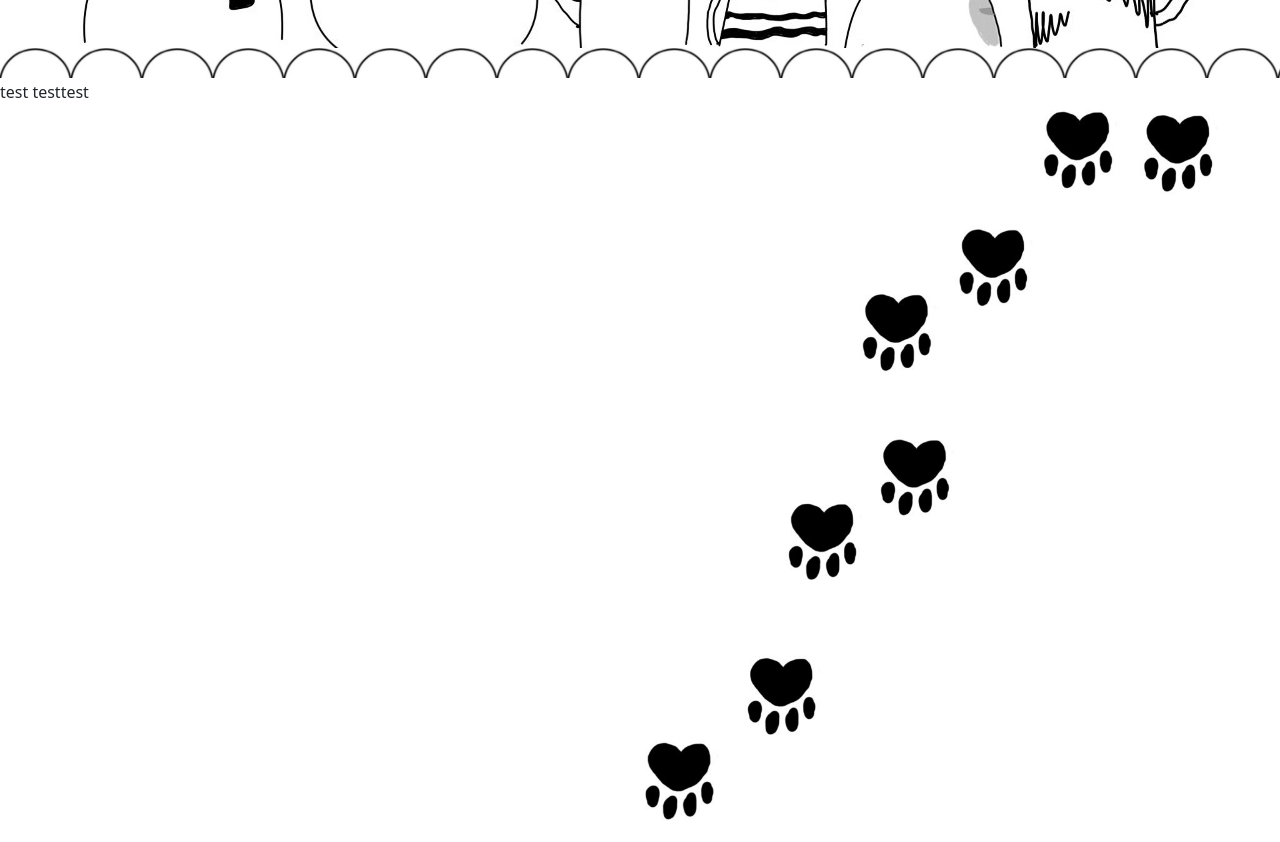
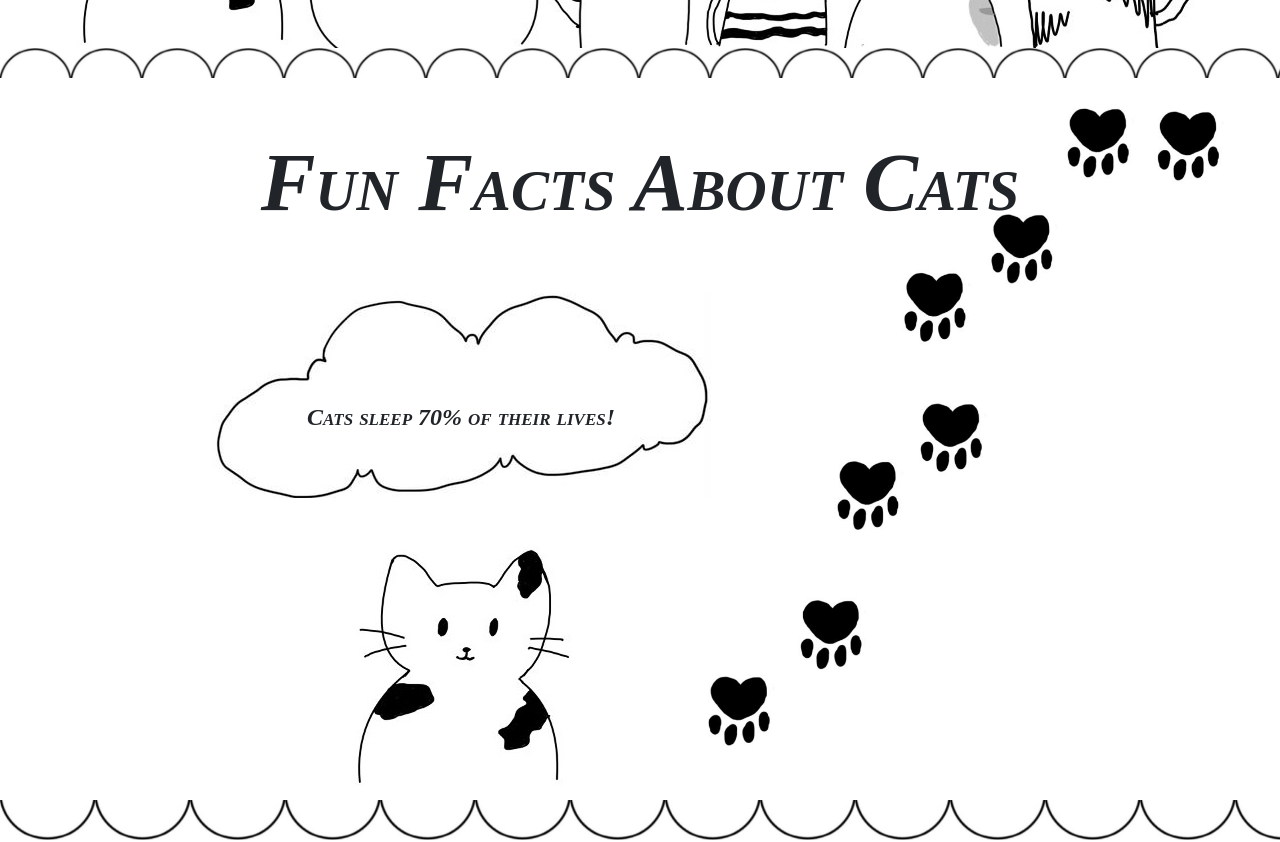
Before and after one commit to Yasaman-Behnam-Malekzadeh/cat-cafe, a React (Create React App) app: page / in a window 1280 px wide. Shown: the part 720-1562 px from the top of the page. Built offline with nearby package versions, Linux system fonts and the light colour scheme.

Commit message:
Add fun facts section after home section

```diff
--- a/src/components/FunFacts.js
+++ b/src/components/FunFacts.js
@@ -1,18 +1,87 @@
+import React, { useState, useEffect } from "react";
+
+import firstCat from "../images/1.jpg";
+import secondCat from "../images/2.jpg";
+import thirdCat from "../images/3.jpg";
+import forthCat from "../images/4.jpg";
+import fifthCat from "../images/5.jpg";
+import sixthCat from "../images/6.jpg";
+
+import cloud from "../images/cloud.jpeg";
 import bgMenu from "../images/bg-menu.jpeg";
 
+// List of fun facts
+const funFacts = [
+  "Cats sleep 70% of their lives!",
+  "A group of cats is called a clowder.",
+  "Cats have five toes on their front paws, but only four on the back.",
+  "A cat can jump up to six times its length!",
+  "Each cat's nose print is unique, like a fingerprint.",
+  "Cats can rotate their ears 180 degrees.",
+];
+
+const catImages = [firstCat, secondCat, thirdCat, forthCat, fifthCat, sixthCat];
+
 function FunFacts() {
+  const [index, setIndex] = useState(0);
+
+  useEffect(() => {
+    const interval = setInterval(() => {
+      setIndex((prev) => (prev + 1) % catImages.length);
+    }, 10000); // change every 10 seconds
+    return () => clearInterval(interval);
+  }, []);
+
   return (
     <div
-      className="fun-facts"
+      className="fun-facts d-flex flex-column justify-content-between"
       style={{
         backgroundImage: `url(${bgMenu})`,
         backgroundSize: "contain",
         backgroundRepeat: "no-repeat",
         backgroundPosition: "center right",
-        height: "100vh",
+        height: "90vh",
+        textAlign: "center",
+        position: "relative",
+        padding: "2rem",
       }}
     >
-      test testtest
+      {/* Title at the top */}
+      <h1
+        className="m-4"
+        style={{ font: "italic small-caps bold 82px cursive" }}
+      >
+        Fun Facts About Cats
+      </h1>
+
+      <div className="d-flex justify-content-around align-items-end">
+        <div>
+          {" "}
+          {/* Cloud with fact in the center */}
+          <div
+            style={{
+              backgroundImage: `url(${cloud})`,
+              backgroundSize: "contain",
+              backgroundRepeat: "no-repeat",
+              width: "500px",
+              height: "250px",
+              display: "flex",
+              alignItems: "center",
+              justifyContent: "center",
+              padding: "20px",
+              font: "italic small-caps bold 24px cursive",
+
+            }}
+          >
+            {funFacts[index]}
+          </div>
+          {/* Cat image at the bottom */}
+          <div style={{ marginBottom: "-20px", alignSelf: "center" }}>
+            <img src={catImages[index]} alt={`Cat ${index + 1}`} />
+          </div>
+        </div>
+        <div></div>
+      </div>
     </div>
   );
 }
--- a/src/components/Menu.js
+++ b/src/components/Menu.js
@@ -9,7 +9,6 @@ import bgWidth from "../images/bg-width-opp.jpeg";
 function Menu() {
   return (
     <div>
-      {/* Top Stripe (bgWidth) */}
       <div
         style={{
           backgroundImage: `url(${bgWidth})`,
@@ -19,8 +18,6 @@ function Menu() {
           backgroundRepeat: "repeat-x",
         }}
       />
-
-      {/* Main Menu Section */}
       <div
         className="menu d-flex justify-content-around align-items-center"
         style={{
@@ -31,18 +28,14 @@ function Menu() {
           height: "100vh",
         }}
       >
-        {/* Button moved to left */}
         <div>
-          <a
-            href="#"
+          <button
             style={{ font: "italic small-caps bold 32px cursive" }}
             className="btn btn-lg btn-light border border-5"
           >
             Show Menu
-          </a>
+          </button>
         </div>
-
-        {/* Images moved to right */}
         <div>
           <h1
             className="mb-5"
```
